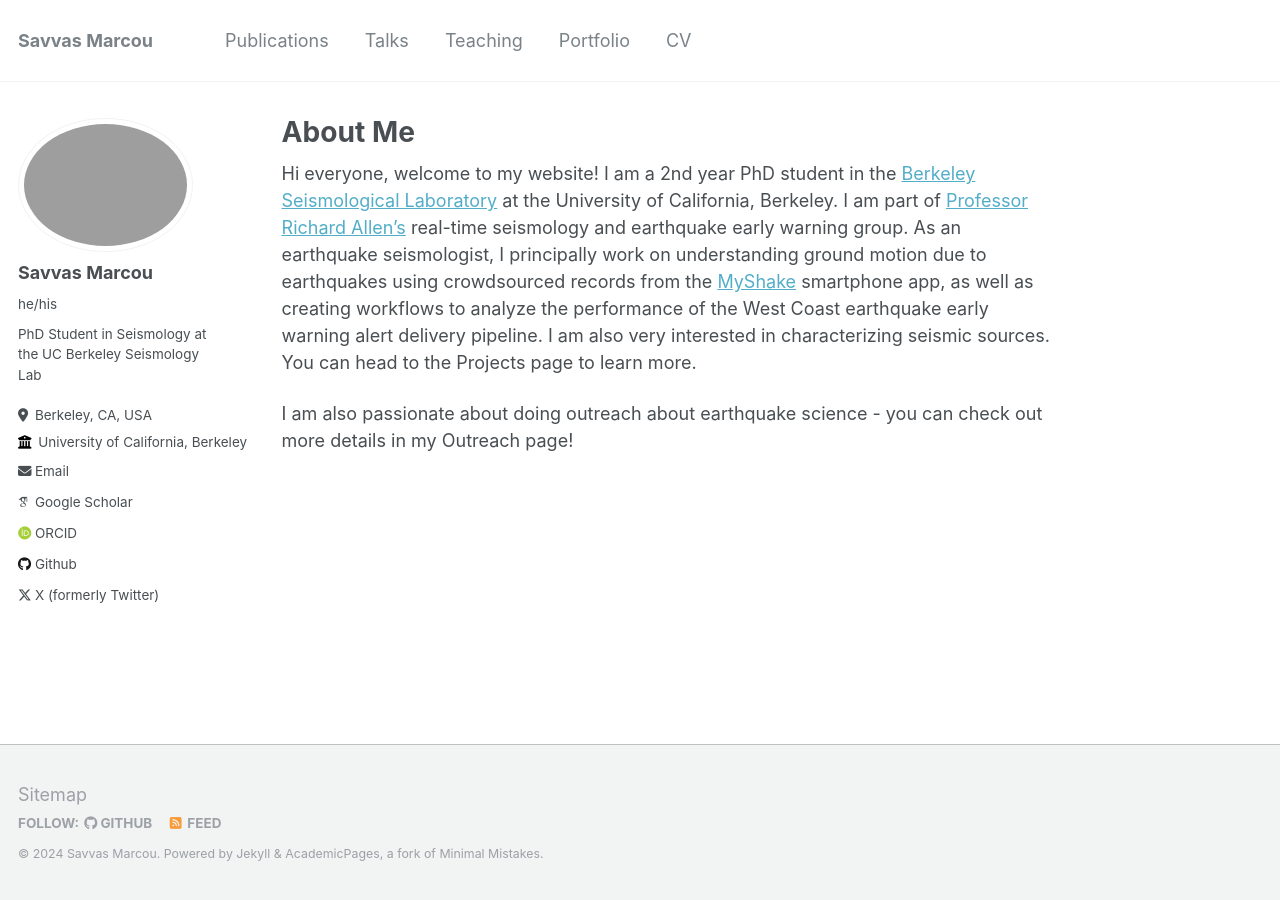
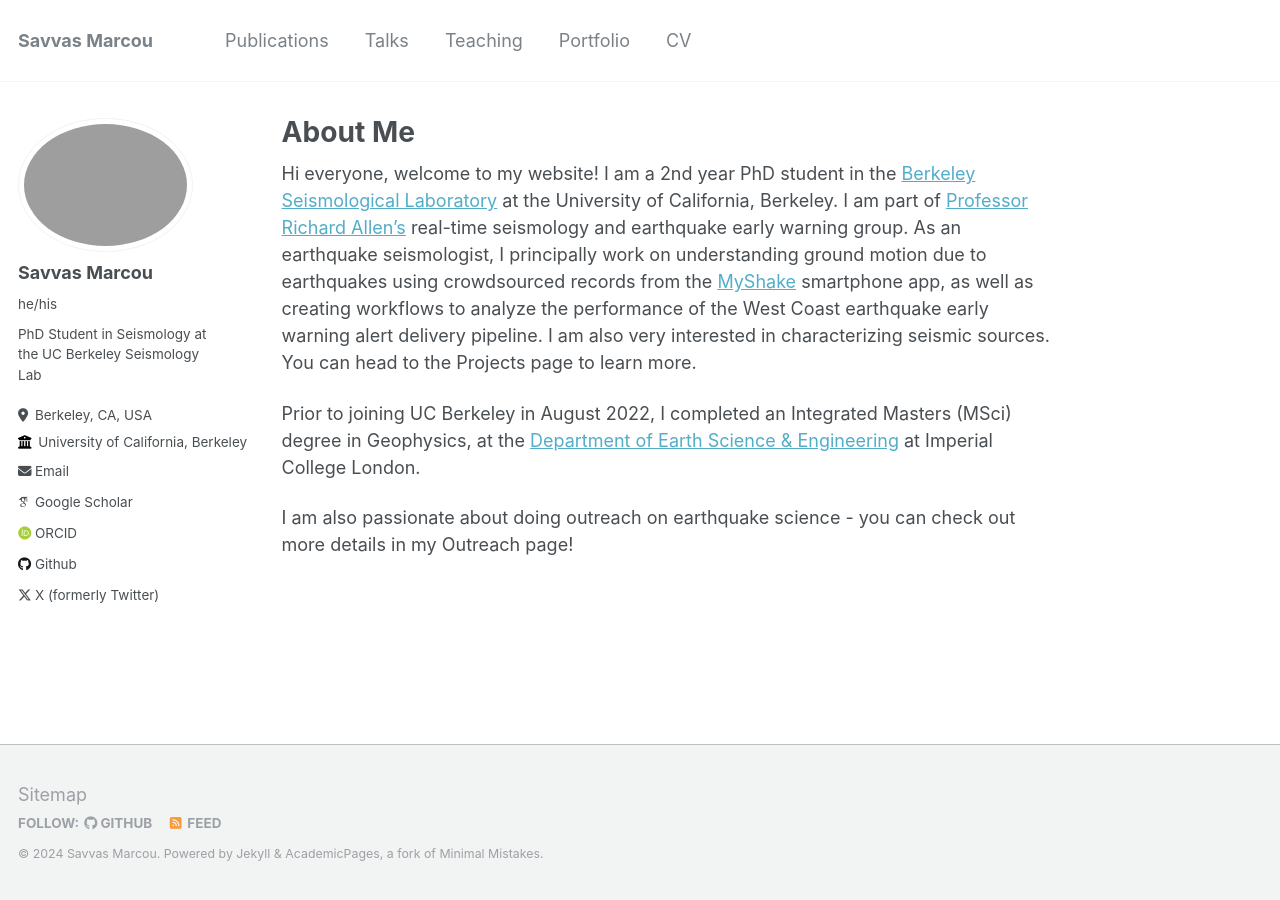
Before and after one commit to seismo-savi/seismo-savi.github.io, a Jekyll site: the page built from _pages/about.md, in a window 1280 px wide. Built offline with Jekyll 4.4.1, drawn with Linux system fonts in a browser that asks for light colours; some web fonts are replaced.

Commit message:
Update about.md

```diff
--- a/_pages/about.md
+++ b/_pages/about.md
@@ -9,4 +9,6 @@ redirect_from:
 
 Hi everyone, welcome to my website! I am a 2nd year PhD student in the [Berkeley Seismological Laboratory](https://seismo.berkeley.edu/) at the University of California, Berkeley. I am part of [Professor Richard Allen's](https://rallen.berkeley.edu/) real-time seismology and earthquake early warning group. As an earthquake seismologist, I principally work on understanding ground motion due to earthquakes using crowdsourced records from the [MyShake](https://myshake.berkeley.edu/) smartphone app, as well as creating workflows to analyze the performance of the West Coast earthquake early warning alert delivery pipeline. I am also very interested in characterizing seismic sources. You can head to the Projects page to learn more.
 
-I am also passionate about doing outreach about earthquake science - you can check out more details in my Outreach page!
+Prior to joining UC Berkeley in August 2022, I completed an Integrated Masters (MSci) degree in Geophysics, at the [Department of Earth Science & Engineering](https://www.imperial.ac.uk/earth-science/) at Imperial College London.
+
+I am also passionate about doing outreach on earthquake science - you can check out more details in my Outreach page!
```
